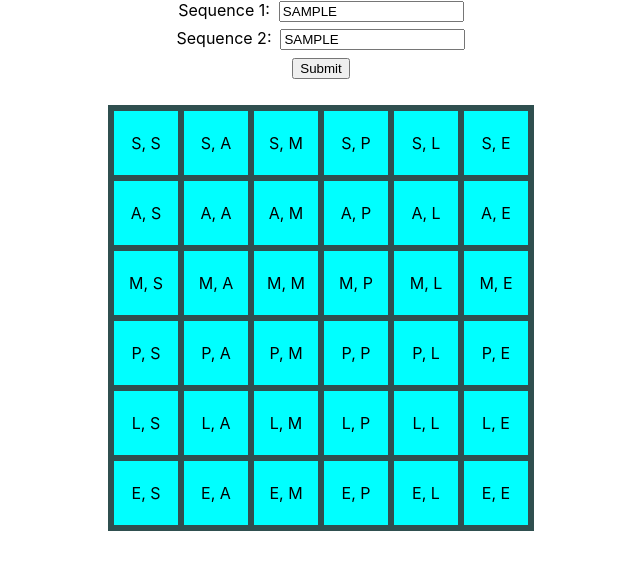
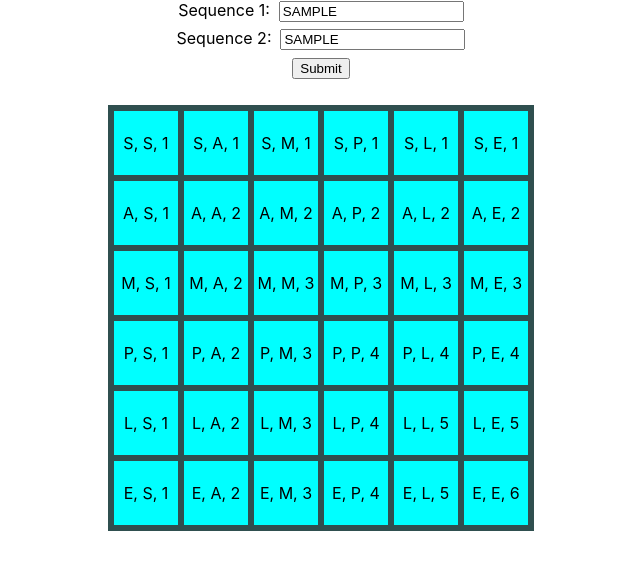
Before and after one commit to rameziophobia/bioinformatics-algorithms, a React (Create React App) app: page / in a window 1280 px wide. Both pictures are taken after typing "Sample", "Sample" into the empty fields and a click on the input "Submit". Shown: the top 570 px of the page, without its empty margins (319-959 px from the left). Built offline with nearby package versions, Linux system fonts and the light colour scheme.

Commit message:
feat: dp matrix algo

```diff
--- /dev/null
+++ b/src/algorithms/dpMatrix.js
@@ -0,0 +1,30 @@
+const getDpMatrixCells = (string1, string2) => {
+    const cells = [];
+    for (let i = 0; i < string1.length; i++) {
+        const row = [];
+        for (let j = 0; j < string2.length; j++) {
+            const isMatch = string1[i] === string2[j];
+            const prevData = {
+                row: 0,
+                col: 0,
+                diagonal: 0,
+            };
+            if (j !== 0) {
+                prevData.row = row[j - 1];
+            }
+            if (i !== 0) {
+                prevData.col = cells[i - 1][j];
+            }
+
+            if (j !== 0 && i !== 0) {
+                prevData.diagonal = cells[i - 1][j - 1];
+            }
+
+            row.push(isMatch + Math.max(prevData.row, prevData.col, prevData.diagonal));
+        }
+        cells.push(row);
+    }
+    return cells;
+};
+
+export default getDpMatrixCells;
--- a/src/components/Table.js
+++ b/src/components/Table.js
@@ -1,22 +1,25 @@
 import React from 'react';
 import './table.css';
+import getDpMatrixCells from '../algorithms/dpMatrix';
 
 export const Table = ({ string1, string2 }) => {
     // const length = string1.length;
-    const cells = [];
+    const cells = getDpMatrixCells(string1, string2);
+    console.log(cells);
+    const cellsJSX = [];
     for (let i = 0; i < string1.length; i++) {
         const row = [];
         for (let j = 0; j < string2.length; j++) {
             row.push(
                 <div className="table_cell">
-                    {string1[i]}, {string2[j]}
+                    {string1[i]}, {string2[j]}, {cells[i][j]}
                 </div>
             );
         }
-        cells.push(<div className="table_row">{row}</div>);
+        cellsJSX.push(<div className="table_row">{row}</div>);
     }
 
-    return <div className="table_container">{cells}</div>;
+    return <div className="table_container">{cellsJSX}</div>;
 };
 
 export default Table;
```
